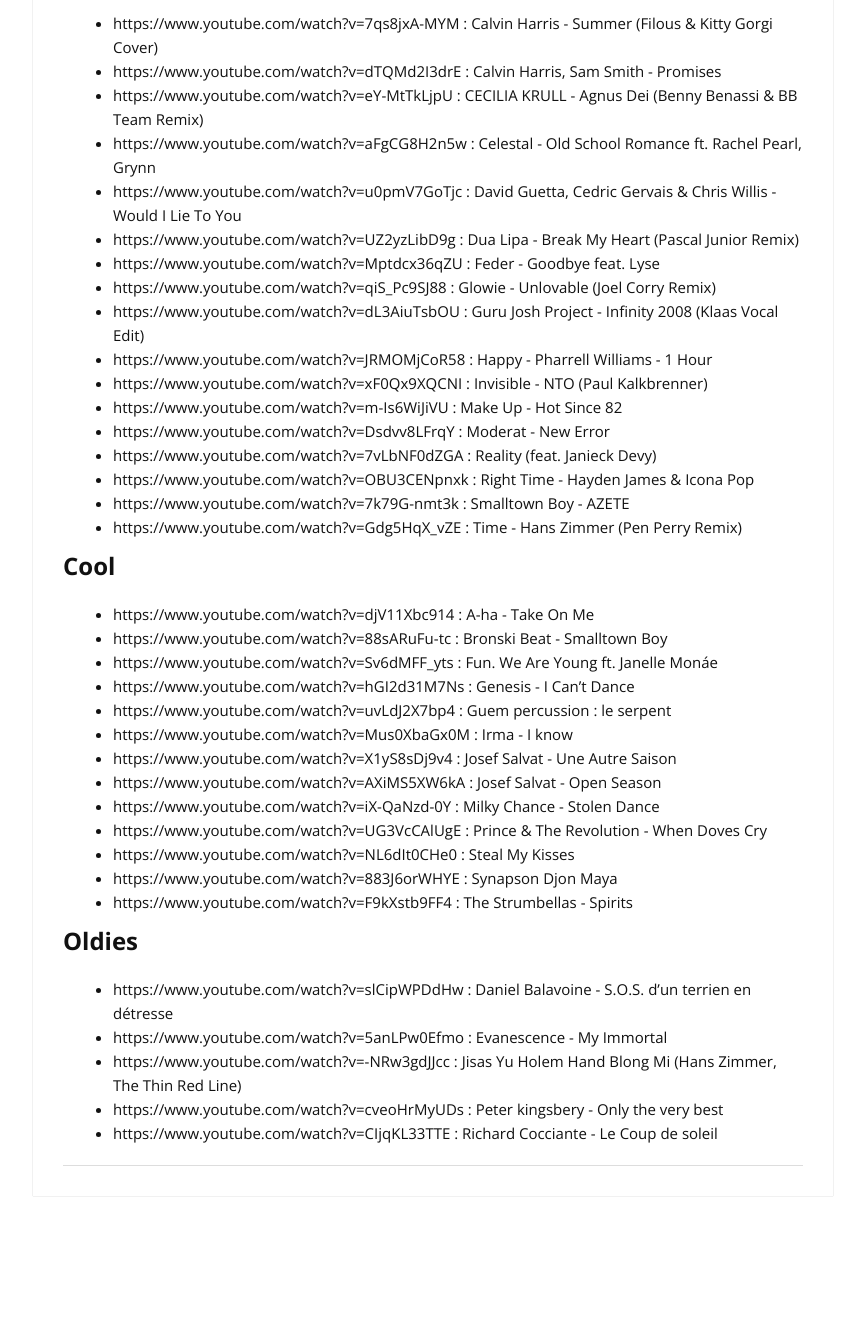
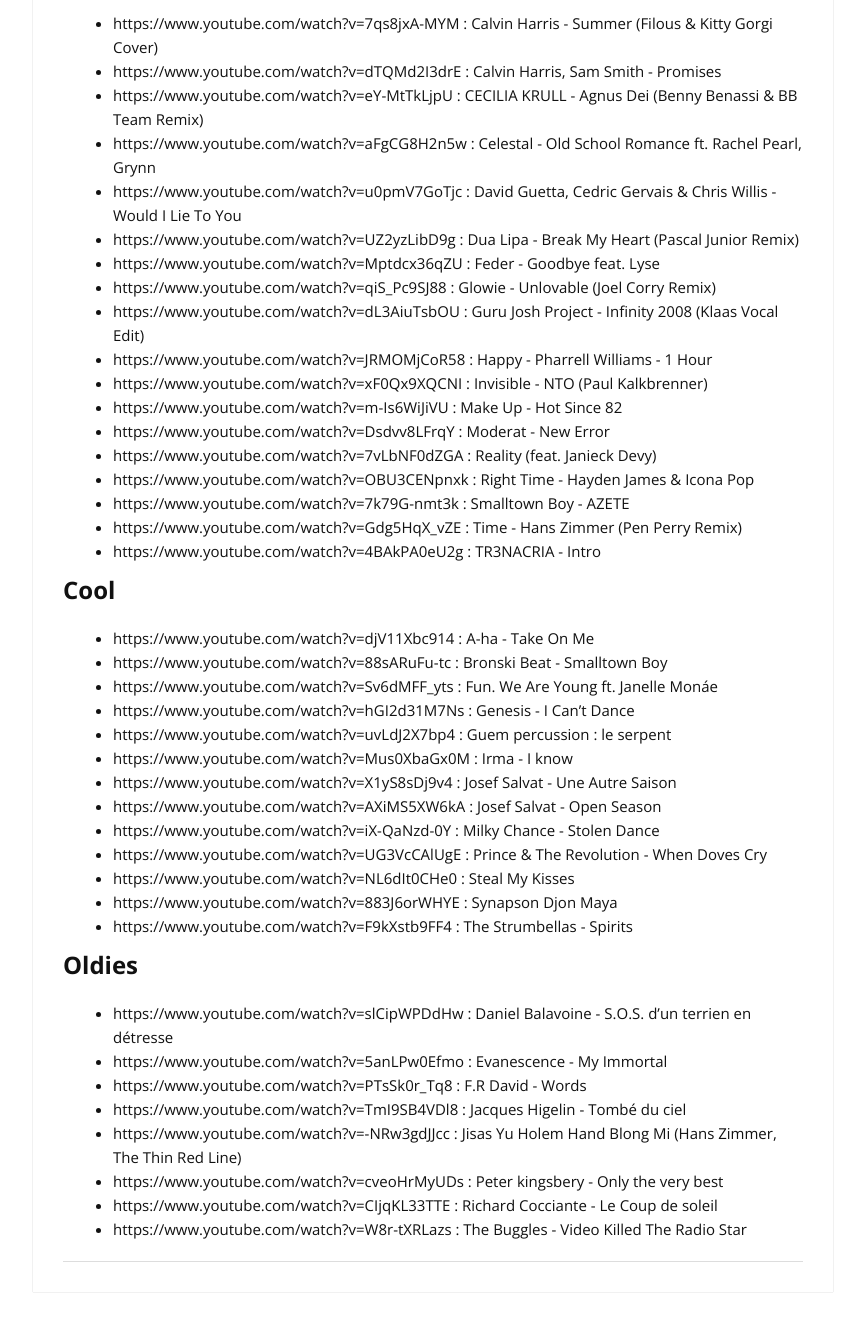
Before and after one commit to cylmat/cylmat.github.io, a Jekyll site: the page built from _pages/musics.md, in a window 1280 px wide and 1400 px high, scrolled down 623 px. Shown: the top 1332 px of the window, without its empty margins (207-1072 px from the left). Built offline with Jekyll 4.4.1, drawn with Linux system fonts in a browser that asks for light colours; nearby versions of some CDN libraries; before the commit the page ends 1927 px from its top, so only the background shows below that.

Commit message:
Update musics.md

```diff
--- a/_pages/musics.md
+++ b/_pages/musics.md
@@ -38,6 +38,7 @@
 - https://www.youtube.com/watch?v=OBU3CENpnxk : Right Time - Hayden James & Icona Pop
 - https://www.youtube.com/watch?v=7k79G-nmt3k : Smalltown Boy - AZETE
 - https://www.youtube.com/watch?v=Gdg5HqX_vZE : Time - Hans Zimmer (Pen Perry Remix)
+- https://www.youtube.com/watch?v=4BAkPA0eU2g : TR3NACRIA - Intro
 
 ## Cool
 
@@ -59,6 +60,9 @@
 
 - https://www.youtube.com/watch?v=slCipWPDdHw : Daniel Balavoine - S.O.S. d'un terrien en détresse
 - https://www.youtube.com/watch?v=5anLPw0Efmo : Evanescence - My Immortal
+- https://www.youtube.com/watch?v=PTsSk0r_Tq8 : F.R David - Words
+- https://www.youtube.com/watch?v=TmI9SB4VDl8 : Jacques Higelin - Tombé du ciel
 - https://www.youtube.com/watch?v=-NRw3gdJJcc : Jisas Yu Holem Hand Blong Mi (Hans Zimmer, The Thin Red Line)
 - https://www.youtube.com/watch?v=cveoHrMyUDs : Peter kingsbery - Only the very best
 - https://www.youtube.com/watch?v=CIjqKL33TTE : Richard Cocciante - Le Coup de soleil
+- https://www.youtube.com/watch?v=W8r-tXRLazs : The Buggles - Video Killed The Radio Star
```
